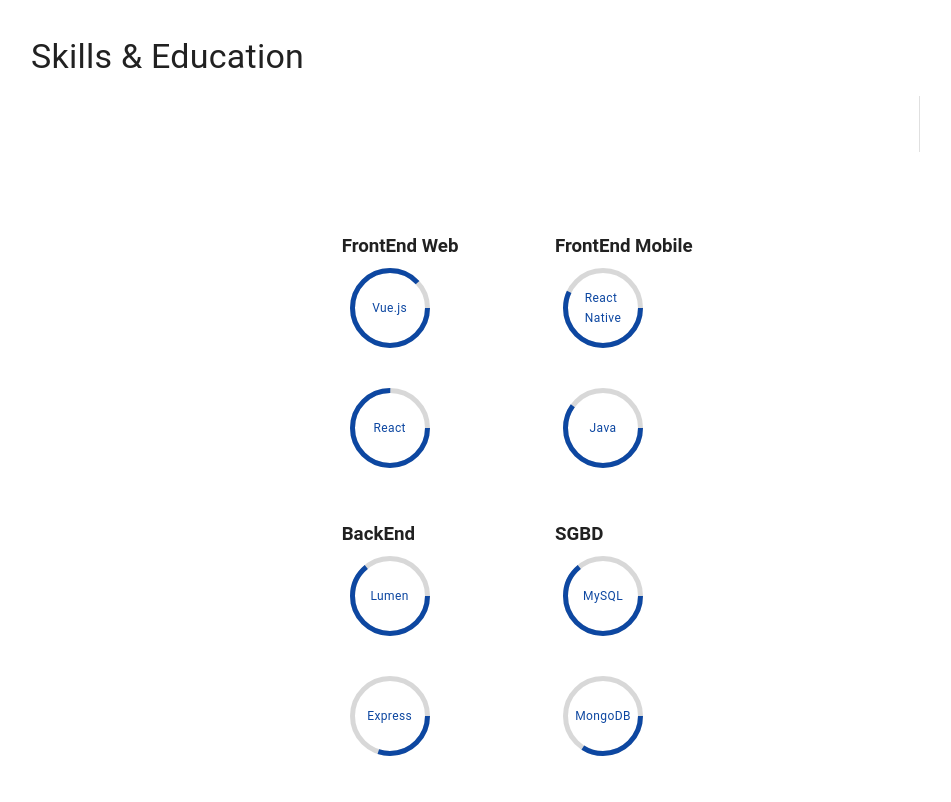
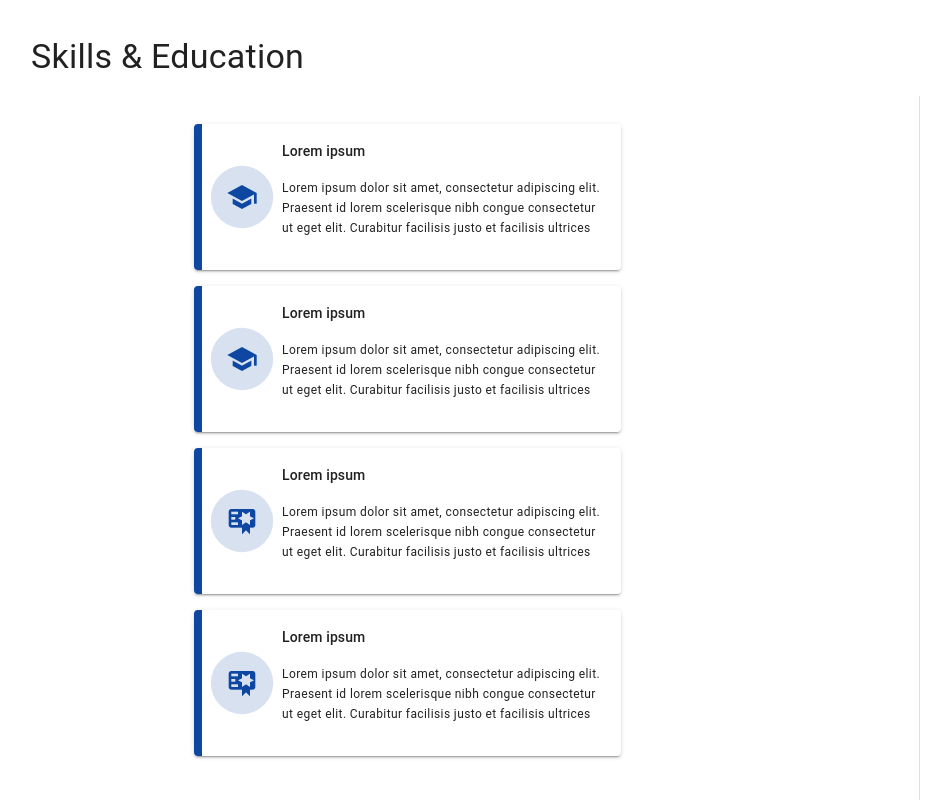
Before and after one commit to alfredo-baquedano/cv, a Vue app: page / in a window 1280 px wide. Shown: the part 2020-2822 px from the top of the page, without its empty margins (265-1216 px from the left). Built offline with nearby package versions, Linux system fonts and the light colour scheme; a small style sheet from the web is missing.

Commit message:
added education view

```diff
--- a/src/store.js
+++ b/src/store.js
@@ -139,6 +139,32 @@
         },
       ],
       projects: [],
+      education: [
+        {
+          name: 'Lorem ipsum',
+          type: 'mdi-school',
+          date: '',
+          description: 'Lorem ipsum dolor sit amet, consectetur adipiscing elit. Praesent id lorem scelerisque nibh congue consectetur ut eget elit. Curabitur facilisis justo et facilisis ultrices',
+        },
+        {
+          name: 'Lorem ipsum',
+          type: 'mdi-school',
+          date: '',
+          description: 'Lorem ipsum dolor sit amet, consectetur adipiscing elit. Praesent id lorem scelerisque nibh congue consectetur ut eget elit. Curabitur facilisis justo et facilisis ultrices',
+        },
+        {
+          name: 'Lorem ipsum',
+          type: 'mdi-certificate',
+          date: '',
+          description: 'Lorem ipsum dolor sit amet, consectetur adipiscing elit. Praesent id lorem scelerisque nibh congue consectetur ut eget elit. Curabitur facilisis justo et facilisis ultrices',
+        },
+        {
+          name: 'Lorem ipsum',
+          type: 'mdi-certificate',
+          date: '',
+          description: 'Lorem ipsum dolor sit amet, consectetur adipiscing elit. Praesent id lorem scelerisque nibh congue consectetur ut eget elit. Curabitur facilisis justo et facilisis ultrices',
+        },
+      ],
       references: [
         {
           author: {
--- a/src/views/Education.vue
+++ b/src/views/Education.vue
@@ -3,6 +3,19 @@
     <h1 class="display-1">Skills & Education</h1>
     <v-row no-gutters justify="space-around">
       <v-col cols="5" class="ma-12">
+        <v-alert
+          border="left"
+          colored-border
+          color="primary"
+          elevation="2"
+          v-for="(education, index) in educations"
+          :key="index"
+          :icon="education.type"
+          prominent
+        >
+          <p class="subtitle-2">{{education.name}}</p>
+          <p class="caption">{{education.description}}</p>
+        </v-alert>
       </v-col>
       <v-divider inset vertical class="ma-5"/>
       <v-col cols="5" class="ma-12">
@@ -44,6 +57,7 @@
 export default {
   computed: mapState({
     skills: state => state.person.skills,
+    educations: state => state.person.education,
   }),
 };
 </script>
```
